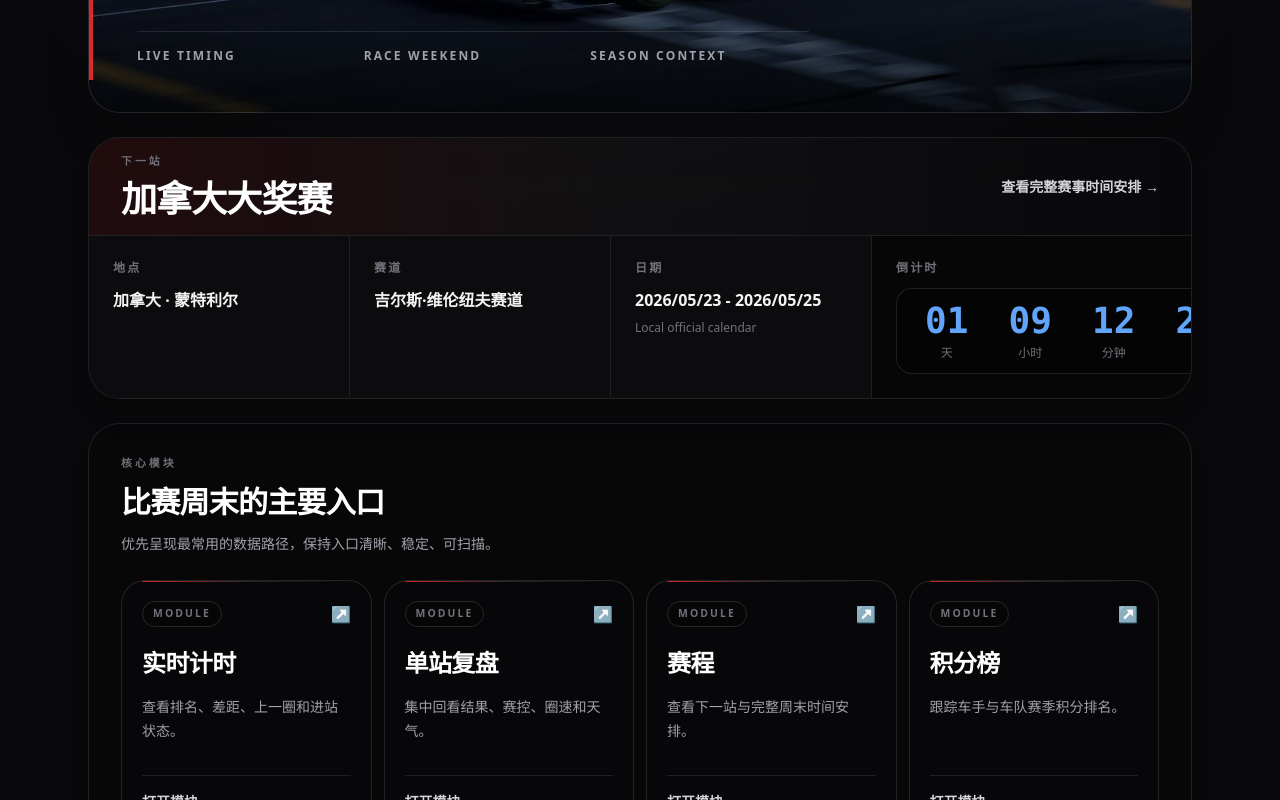
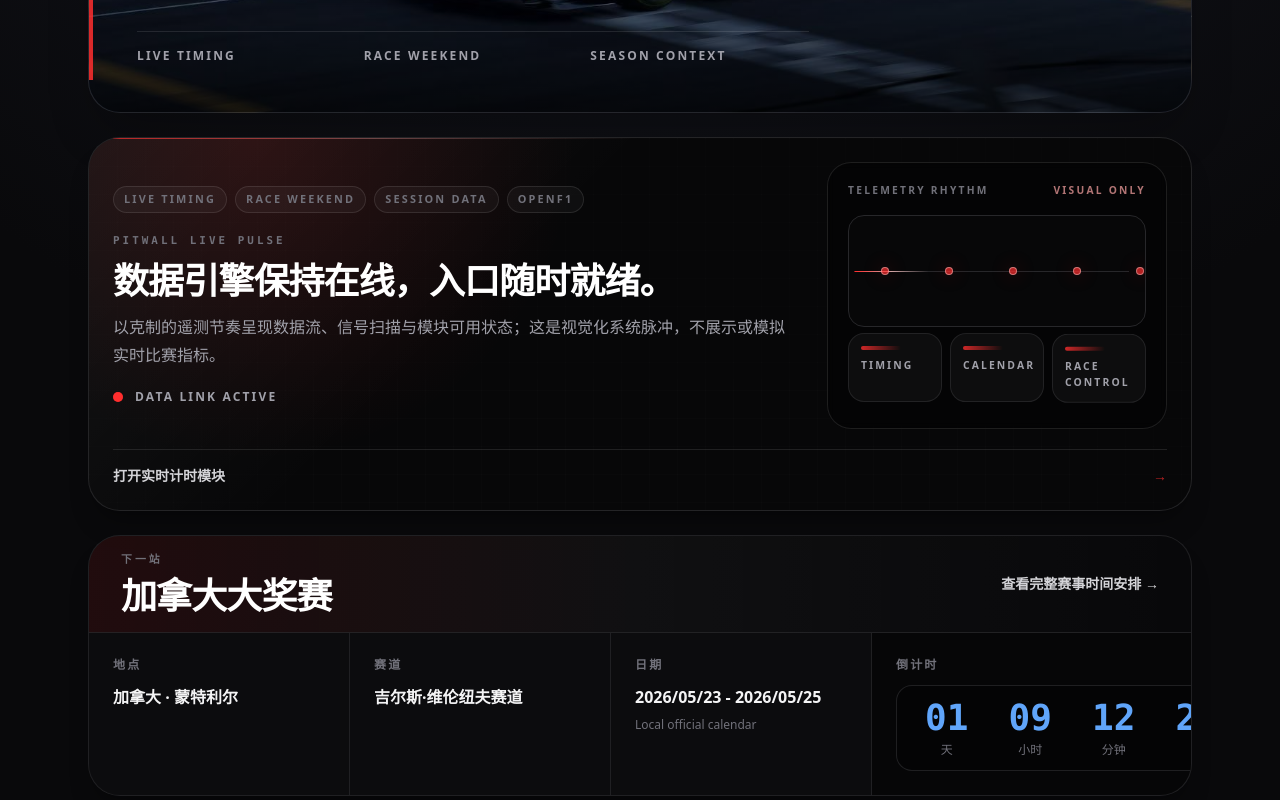
Before and after one commit to s8k8ps26k6-ui/pitwallcn, a Next.js app: page / in a window 1280 px wide. Shown: the part 640-1440 px from the top of the page. Built offline with nearby package versions, Linux system fonts and the light colour scheme; no server answers.

Commit message:
Add GSAP-powered live pulse homepage panel

```diff
--- a/package.json
+++ b/package.json
@@ -9,6 +9,7 @@
     "lint": "next lint"
   },
   "dependencies": {
+    "gsap": "^3.13.0",
     "next": "14.2.33",
     "react": "18.3.1",
     "react-dom": "18.3.1",
--- a/src/app/page.tsx
+++ b/src/app/page.tsx
@@ -1,5 +1,6 @@
 import Link from "next/link";
 import { HomeIntroSequence } from "@/components/home-intro-sequence";
+import { LivePulsePanel } from "@/components/live-pulse-panel";
 import { RaceCountdown } from "@/components/race-countdown";
 import { getScheduleCalendar } from "@/lib/f1-service";
 
@@ -132,7 +133,9 @@ export default async function Home() {
         </div>
       </section>
 
-      <section className="motion-fade-up motion-delay-1 overflow-hidden rounded-[2rem] border border-zinc-800/80 bg-zinc-950/80 shadow-xl shadow-black/20">
+      <LivePulsePanel />
+
+      <section className="motion-fade-up motion-delay-2 overflow-hidden rounded-[2rem] border border-zinc-800/80 bg-zinc-950/80 shadow-xl shadow-black/20">
         <div className="border-b border-zinc-800/80 bg-gradient-to-r from-neonRed/10 via-white/[0.03] to-transparent px-5 py-4 sm:px-6 lg:px-8">
           <div className="flex flex-col gap-2 sm:flex-row sm:items-center sm:justify-between">
             <div>
@@ -186,7 +189,7 @@ export default async function Home() {
         </div>
       </section>
 
-      <section className="motion-fade-up motion-delay-2 rounded-[2rem] border border-zinc-800/80 bg-black/20 p-5 shadow-xl shadow-black/10 sm:p-6 lg:p-8">
+      <section className="motion-fade-up motion-delay-3 rounded-[2rem] border border-zinc-800/80 bg-black/20 p-5 shadow-xl shadow-black/10 sm:p-6 lg:p-8">
         <div className="max-w-2xl">
           <p className="eyebrow text-zinc-500">核心模块</p>
           <h2 className="mt-3 text-2xl font-semibold tracking-tight text-white sm:text-3xl">
@@ -234,7 +237,7 @@ export default async function Home() {
         </div>
       </section>
 
-      <section className="motion-fade-up motion-delay-3 rounded-[2rem] border border-zinc-800/80 bg-zinc-950/55 p-5 sm:p-6 lg:p-8">
+      <section className="motion-fade-up motion-delay-4 rounded-[2rem] border border-zinc-800/80 bg-zinc-950/55 p-5 sm:p-6 lg:p-8">
         <div className="max-w-2xl">
           <p className="eyebrow text-zinc-500">更多数据</p>
           <h2 className="mt-3 text-2xl font-semibold tracking-tight text-white">
--- /dev/null
+++ b/src/components/live-pulse-panel.tsx
@@ -0,0 +1,257 @@
+"use client";
+
+import Link from "next/link";
+import { useEffect, useRef } from "react";
+import gsap from "gsap";
+
+const signalLabels = ["LIVE TIMING", "RACE WEEKEND", "SESSION DATA", "OPENF1"];
+const telemetryBlocks = ["Timing", "Calendar", "Race Control"];
+const pulseDots = Array.from({ length: 5 }, (_, index) => index);
+
+export function LivePulsePanel() {
+  const panelRef = useRef<HTMLAnchorElement>(null);
+  const sweepRef = useRef<HTMLDivElement>(null);
+  const lineRef = useRef<HTMLDivElement>(null);
+  const dotRefs = useRef<Array<HTMLSpanElement | null>>([]);
+  const blockRefs = useRef<Array<HTMLDivElement | null>>([]);
+  const accentRef = useRef<HTMLSpanElement>(null);
+  const timelineRef = useRef<gsap.core.Timeline | null>(null);
+  const reducedMotionRef = useRef(false);
+
+  useEffect(() => {
+    const panel = panelRef.current;
+    if (!panel) {
+      return;
+    }
+
+    const motionQuery = window.matchMedia("(prefers-reduced-motion: reduce)");
+    reducedMotionRef.current = motionQuery.matches;
+
+    const ctx = gsap.context(() => {
+      gsap.set([sweepRef.current, lineRef.current], { willChange: "transform" });
+      gsap.set(dotRefs.current, { willChange: "transform, opacity" });
+      gsap.set(blockRefs.current, { willChange: "transform, opacity" });
+
+      if (motionQuery.matches) {
+        gsap.set(sweepRef.current, { xPercent: 8, opacity: 0.24 });
+        gsap.set(lineRef.current, { scaleX: 0.72, transformOrigin: "left center" });
+        gsap.set(dotRefs.current, { opacity: 0.62 });
+        gsap.set(blockRefs.current, { opacity: 0.78 });
+        return;
+      }
+
+      const timeline = gsap.timeline({ repeat: -1, defaults: { ease: "sine.inOut" } });
+
+      timeline
+        .fromTo(
+          sweepRef.current,
+          { xPercent: -120, opacity: 0.08 },
+          { xPercent: 128, opacity: 0.42, duration: 4.2, ease: "power1.inOut" },
+          0,
+        )
+        .fromTo(
+          lineRef.current,
+          { scaleX: 0.28, xPercent: -4 },
+          { scaleX: 1, xPercent: 5, duration: 2.1, yoyo: true, repeat: 1 },
+          0.2,
+        )
+        .to(
+          dotRefs.current,
+          {
+            x: 16,
+            opacity: 1,
+            duration: 1.25,
+            stagger: 0.16,
+            yoyo: true,
+            repeat: 3,
+          },
+          0.35,
+        )
+        .to(
+          blockRefs.current,
+          {
+            y: -6,
+            opacity: 1,
+            duration: 1.4,
+            stagger: 0.22,
+            yoyo: true,
+            repeat: 2,
+          },
+          0.65,
+        )
+        .to(
+          accentRef.current,
+          { opacity: 1, scaleX: 1, duration: 1.6, yoyo: true, repeat: 1 },
+          0.9,
+        );
+
+      timelineRef.current = timeline;
+    }, panel);
+
+    const updateMotionPreference = (event: MediaQueryListEvent) => {
+      reducedMotionRef.current = event.matches;
+      timelineRef.current?.timeScale(event.matches ? 0 : 1);
+    };
+
+    motionQuery.addEventListener("change", updateMotionPreference);
+
+    return () => {
+      motionQuery.removeEventListener("change", updateMotionPreference);
+      timelineRef.current = null;
+      ctx.revert();
+    };
+  }, []);
+
+  const intensify = () => {
+    if (reducedMotionRef.current) {
+      return;
+    }
+
+    timelineRef.current?.timeScale(1.55);
+    gsap.to(panelRef.current, {
+      borderColor: "rgba(239, 68, 68, 0.48)",
+      boxShadow: "0 20px 70px rgba(127, 29, 29, 0.18)",
+      duration: 0.3,
+      ease: "power2.out",
+    });
+  };
+
+  const settle = () => {
+    if (reducedMotionRef.current) {
+      return;
+    }
+
+    timelineRef.current?.timeScale(1);
+    gsap.to(panelRef.current, {
+      borderColor: "rgba(39, 39, 42, 0.9)",
+      boxShadow: "0 16px 50px rgba(0, 0, 0, 0.18)",
+      duration: 0.45,
+      ease: "power2.out",
+    });
+  };
+
+  return (
+    <section className="motion-fade-up motion-delay-1" aria-labelledby="live-pulse-title">
+      <Link
+        ref={panelRef}
+        href="/live"
+        aria-label="打开实时计时模块，查看可用的 F1 数据入口"
+        className="group relative block overflow-hidden rounded-[1.75rem] border border-zinc-800/90 bg-[#070708] p-4 shadow-xl shadow-black/20 transition-colors hover:border-red-500/40 sm:rounded-[2rem] sm:p-5 lg:p-6"
+        onPointerEnter={intensify}
+        onPointerLeave={settle}
+        onPointerDown={intensify}
+        onPointerUp={settle}
+        onPointerCancel={settle}
+        onFocus={intensify}
+        onBlur={settle}
+      >
+        <div
+          className="absolute inset-0 bg-[radial-gradient(circle_at_15%_0%,rgba(220,38,38,0.14),transparent_32%),linear-gradient(135deg,rgba(255,255,255,0.06),transparent_38%)]"
+          aria-hidden="true"
+        />
+        <div
+          className="absolute inset-0 opacity-[0.18] [background-image:linear-gradient(rgba(255,255,255,0.06)_1px,transparent_1px),linear-gradient(90deg,rgba(255,255,255,0.06)_1px,transparent_1px)] [background-size:28px_28px]"
+          aria-hidden="true"
+        />
+        <div
+          ref={sweepRef}
+          className="absolute inset-y-0 left-1/2 w-24 -skew-x-12 bg-gradient-to-r from-transparent via-red-400/18 to-transparent opacity-20"
+          aria-hidden="true"
+        />
+        <span
+          ref={accentRef}
+          className="absolute left-5 right-5 top-0 h-px origin-left scale-x-50 bg-gradient-to-r from-neonRed via-red-300/50 to-transparent opacity-70"
+          aria-hidden="true"
+        />
+
+        <div className="relative grid gap-5 lg:grid-cols-[minmax(0,1fr)_340px] lg:items-center">
+          <div className="space-y-5">
+            <div className="flex flex-wrap items-center gap-2 text-[0.62rem] font-bold uppercase tracking-[0.2em] text-zinc-500 sm:text-[0.68rem]">
+              {signalLabels.map((label) => (
+                <span
+                  key={label}
+                  className="rounded-full border border-white/10 bg-white/[0.035] px-2.5 py-1"
+                >
+                  {label}
+                </span>
+              ))}
+            </div>
+
+            <div className="max-w-3xl">
+              <p className="eyebrow text-red-300/80">Pitwall Live Pulse</p>
+              <h2
+                id="live-pulse-title"
+                className="mt-3 text-2xl font-semibold tracking-tight text-white sm:text-3xl lg:text-4xl"
+              >
+                数据引擎保持在线，入口随时就绪。
+              </h2>
+              <p className="mt-3 max-w-2xl text-sm leading-6 text-zinc-400 sm:text-base sm:leading-7">
+                以克制的遥测节奏呈现数据流、信号扫描与模块可用状态；这是视觉化系统脉冲，不展示或模拟实时比赛指标。
+              </p>
+            </div>
+
+            <div className="flex items-center gap-3 text-xs font-semibold uppercase tracking-[0.18em] text-zinc-400">
+              <span className="relative flex h-2.5 w-2.5" aria-hidden="true">
+                <span className="absolute inline-flex h-full w-full rounded-full bg-neonRed/35" />
+                <span className="relative inline-flex h-2.5 w-2.5 rounded-full bg-neonRed" />
+              </span>
+              DATA LINK ACTIVE
+            </div>
+          </div>
+
+          <div className="rounded-3xl border border-white/10 bg-black/35 p-4 backdrop-blur-sm sm:p-5">
+            <div className="mb-4 flex items-center justify-between text-[0.64rem] font-bold uppercase tracking-[0.22em] text-zinc-500">
+              <span>Telemetry Rhythm</span>
+              <span className="text-red-300/70">Visual Only</span>
+            </div>
+
+            <div className="relative h-28 overflow-hidden rounded-2xl border border-zinc-800 bg-zinc-950/70 px-4 py-5">
+              <div className="absolute inset-x-4 top-1/2 h-px bg-zinc-800" aria-hidden="true" />
+              <div
+                ref={lineRef}
+                className="absolute left-4 right-4 top-1/2 h-px origin-left bg-gradient-to-r from-neonRed via-red-200/80 to-transparent"
+                aria-hidden="true"
+              />
+              <div className="relative flex h-full items-center justify-between">
+                {pulseDots.map((dot) => (
+                  <span
+                    key={dot}
+                    ref={(node) => {
+                      dotRefs.current[dot] = node;
+                    }}
+                    className="h-2 w-2 rounded-full border border-red-200/50 bg-neonRed/70 shadow-[0_0_18px_rgba(220,38,38,0.35)]"
+                    aria-hidden="true"
+                  />
+                ))}
+              </div>
+            </div>
+
+            <div className="mt-3 grid gap-2 sm:grid-cols-3 lg:grid-cols-1 xl:grid-cols-3">
+              {telemetryBlocks.map((label, index) => (
+                <div
+                  key={label}
+                  ref={(node) => {
+                    blockRefs.current[index] = node;
+                  }}
+                  className="rounded-2xl border border-zinc-800/85 bg-white/[0.035] px-3 py-3"
+                >
+                  <div className="mb-2 h-1 w-10 rounded-full bg-gradient-to-r from-neonRed/80 to-transparent" />
+                  <p className="text-[0.65rem] font-bold uppercase tracking-[0.2em] text-zinc-400">
+                    {label}
+                  </p>
+                </div>
+              ))}
+            </div>
+          </div>
+        </div>
+
+        <div className="relative mt-5 flex items-center justify-between border-t border-white/10 pt-4 text-sm font-semibold text-zinc-300">
+          <span>打开实时计时模块</span>
+          <span className="translate-x-0 text-neonRed opacity-70 transition group-hover:translate-x-1 group-hover:opacity-100" aria-hidden="true">
+            →
+          </span>
+        </div>
+      </Link>
+    </section>
+  );
+}
```
